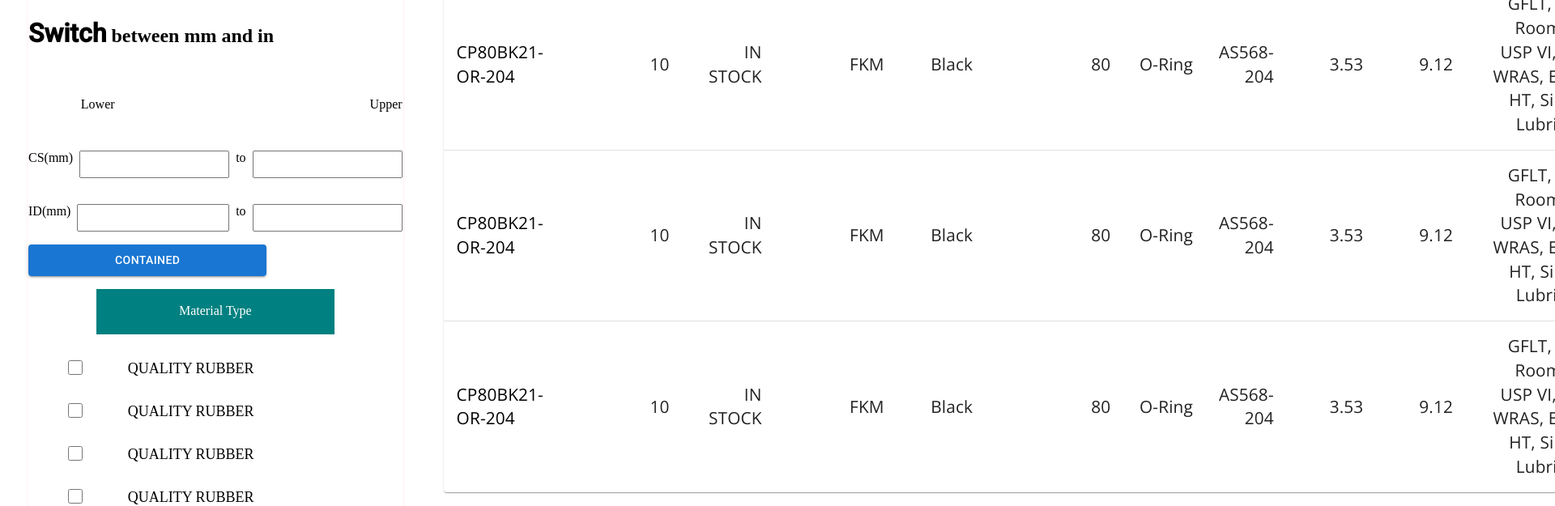
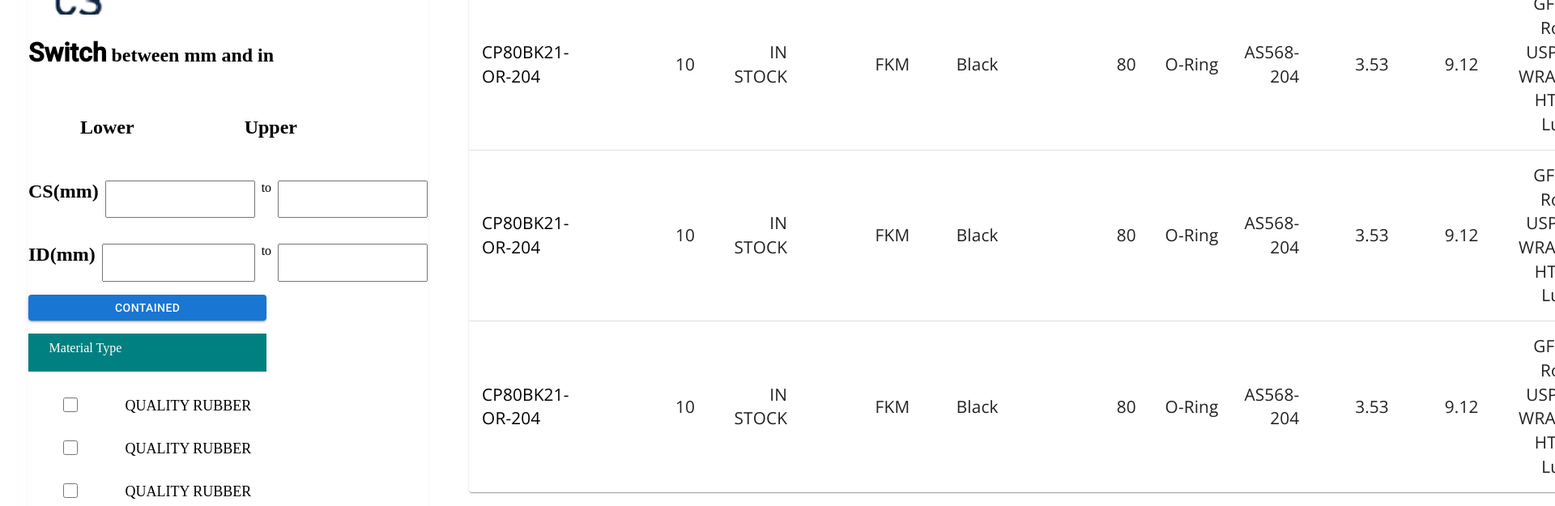
Before and after one commit to Shahvaiz-Ahmed/tmrproject, a React (Create React App) app: page / in a window 1280 px wide. Shown: the part 440-1065 px from the top of the page at 81% size, 1920 px wide, since content can reach past the window. Built offline with nearby package versions, Linux system fonts and the light colour scheme.

Commit message:
update font size of searchside bar with its css file

```diff
--- a/src/Components/SearchSideBar.jsx
+++ b/src/Components/SearchSideBar.jsx
@@ -28,19 +28,17 @@ function SearchSideBar() {
             <h2><strong>Switch</strong> between mm and in</h2>
             <div>
                 <div>
-                    <p></p>
-                    <p>Lower</p>
-                    <p></p>
-                    <p>Upper</p>
+                    <h2 className="padding-1">Lower</h2>
+                    <h2 className="padding-2">Upper</h2>
                 </div>
                 <div>
-                    <p>CS(mm)</p>
+                    <h2>CS(mm)</h2>
                     <input type="search" id='cs-lower' />
                     <p>to</p>
                     <input type="search" id='cs-upper' />
                 </div>
                 <div>
-                    <p>ID(mm)</p>
+                    <h2>ID(mm)</h2>
                     <input type="search" id='id-lower' />
                     <p>to</p>
                     <input type="search" id='id-upper' />
--- a/src/Components/Static/css/SearchSideBar.css
+++ b/src/Components/Static/css/SearchSideBar.css
@@ -5,10 +5,17 @@
     margin-left: 2rem;
     border: solid rgb(255, 249, 249)
 }
+.padding-2{
+margin-left: 10vw;
+}
+
+.padding-1{
+    margin-left: 5vw;
+}
 .btn{
     background-color:#008080;
     color: white;
-    height: 4.9vh;
+    height: 3.9vh;
     width: 23vw;
     font-size: larger;
 }
@@ -17,18 +24,18 @@
 }
 .material-type{
     display: grid;
-    align-self: center ;
+    /* align-self: center; */
     height:4.7vh;
-    width:  15vw;
+    width:  21vw;
     color:white;
-    background-color: rgb(20, 94, 204);
-    padding-left: 8vw;
-    padding-top: 2.3vh;
+    font-size: 2vh;
+    padding-left: 2vw;
+    padding-top: 1.2vh;
 
     background-color: #008080   ;
 }
 .mtchecck-box{
-    margin-left:2vw ;
+    margin-left:1.3vw ;
     font-size:xx-large;
 }
 .mtchecck-box label{
```
